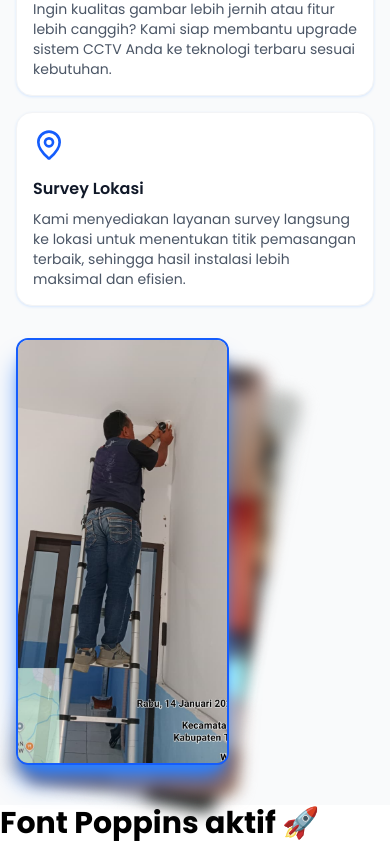
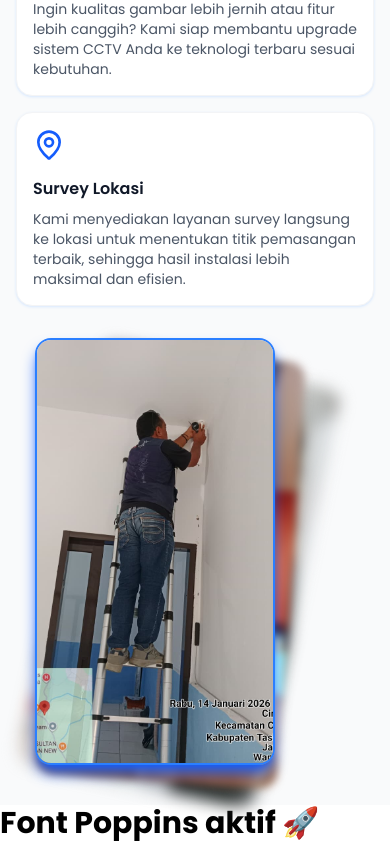
Before and after one commit to raiakmal/wanda-cctv, a React (Vite) app: page / in a window 390 px wide. Shown: the part 2618-3462 px from the top of the page. Built offline with nearby package versions, Linux system fonts and the light colour scheme.

Commit message:
update:images features

```diff
--- a/src/components/Services.tsx
+++ b/src/components/Services.tsx
@@ -73,26 +73,26 @@ const Services = () => {
               <p className="text-gray-600 max-w-md mb-6 text-sm sm:text-base">Kami menyediakan berbagai layanan profesional untuk memastikan sistem keamanan Anda selalu optimal, mulai dari pemasangan hingga perawatan dan pengembangan.</p>
             </div>
             {/* Stack Images - Desktop/Tablet */}
-            <div className="relative w-full hidden md:block mt-2 h-[260px] sm:h-[320px] md:h-[400px]">
+            <div className="relative w-full hidden md:block mt-2 h-[260px] sm:h-[320px] md:h-[400px] group">
               {/* Gambar belakang kiri (prev) */}
               <img
                 src={layananImages[getStackIndexes()[0]]}
                 alt="Layanan CCTV prev"
-                className={`absolute left-6 sm:left-10 top-6 sm:top-10 w-8/12 sm:w-9/12 h-full rounded-2xl shadow-md object-cover z-10 blur-sm rotate-12 ${fadeClass}`}
+                className={`absolute left-6 sm:left-10 top-6 sm:top-10 w-8/12 sm:w-9/12 h-full rounded-2xl shadow-md object-cover z-10 blur-sm rotate-12 group-hover:scale-105 transition-transform duration-500 ${fadeClass}`}
                 style={{ objectPosition: 'center' }}
               />
               {/* Gambar depan (current) */}
               <img
                 src={layananImages[getStackIndexes()[1]]}
                 alt="Layanan CCTV utama"
-                className={`absolute left-0 top-0 w-8/12 sm:w-9/12 h-full rounded-2xl shadow-md shadow-blue-500 object-cover z-30 border-2 border-blue-500 ${fadeClass}`}
+                className={`absolute left-0 top-0 w-8/12 sm:w-9/12 h-full rounded-2xl shadow-lg group-hover:shadow-blue-600 object-cover z-30 group-hover:scale-105 transition-transform transition-shadow duration-500 ${fadeClass}`}
                 style={{ objectPosition: 'center' }}
               />
               {/* Gambar belakang kanan (next) */}
               <img
                 src={layananImages[getStackIndexes()[2]]}
                 alt="Layanan CCTV next"
-                className={`absolute left-4 sm:left-8 top-4 sm:top-8 w-8/12 sm:w-9/12 h-full rounded-2xl shadow object-cover z-20 blur-xs rotate-4 ${fadeClass}`}
+                className={`absolute left-4 sm:left-8 top-4 sm:top-8 w-8/12 sm:w-9/12 h-full rounded-2xl shadow object-cover z-20 blur-xs rotate-4 group-hover:scale-105 transition-transform duration-500 ${fadeClass}`}
                 style={{ objectPosition: 'center' }}
               />
             </div>
@@ -108,29 +108,36 @@ const Services = () => {
             ))}
             {/* Stack Images - Mobile */}
             <div
-              className="flex md:hidden w-full mt-4 relative"
+              className="md:hidden flex justify-center items-center w-full mt-4 relative group"
               style={{
-                aspectRatio: '3 / 4',
-                width: 'min(90vw, 320px)',
+                width: '100%',
                 maxWidth: '320px',
                 minWidth: '180px',
+                aspectRatio: '9 / 12',
                 height: 'auto',
+                marginLeft: 'auto',
+                marginRight: 'auto',
               }}
             >
               {/* Gambar belakang kiri (prev) */}
-              <img src={layananImages[getStackIndexes()[0]]} alt="Layanan CCTV prev" className={`absolute left-8 top-8 w-2/3 h-full rounded-xl shadow object-cover blur-sm rotate-12 z-10 ${fadeClass}`} style={{ objectPosition: 'center' }} />
+              <img
+                src={layananImages[getStackIndexes()[0]]}
+                alt="Layanan CCTV prev"
+                className={`absolute left-6 top-6 w-9/12 h-full rounded-2xl shadow-md object-cover z-10 blur-sm rotate-12 transition-all duration-500 group-hover:-translate-x-2 group-hover:-translate-y-2 group-hover:scale-105 ${fadeClass}`}
+                style={{ objectPosition: 'center' }}
+              />
               {/* Gambar depan (current) */}
               <img
                 src={layananImages[getStackIndexes()[1]]}
                 alt="Layanan CCTV utama"
-                className={`absolute left-0 top-0 w-2/3 h-full rounded-xl shadow-xl shadow-blue-500 object-cover border-2 border-blue-600 z-30 ${fadeClass}`}
+                className={`absolute left-0 top-0 w-9/12 h-full rounded-2xl shadow-lg shadow-blue-600 object-cover z-30 border-2 border-blue-500 transition-all duration-500 group-hover:scale-105 group-hover:shadow-xl group-hover:-translate-y-2 ${fadeClass}`}
                 style={{ objectPosition: 'center' }}
               />
               {/* Gambar belakang kanan (next) */}
               <img
                 src={layananImages[getStackIndexes()[2]]}
                 alt="Layanan CCTV next"
-                className={`absolute left-6 top-6 w-2/3 h-full rounded-xl shadow object-cover blur-sm rotate-4 z-20 transition-all duration-500 ${fadeClass}`}
+                className={`absolute left-4 top-4 w-9/12 h-full rounded-2xl shadow object-cover z-20 blur-xs rotate-4 transition-all duration-500 group-hover:translate-x-2 group-hover:translate-y-2 group-hover:scale-105 ${fadeClass}`}
                 style={{ objectPosition: 'center' }}
               />
             </div>
```
